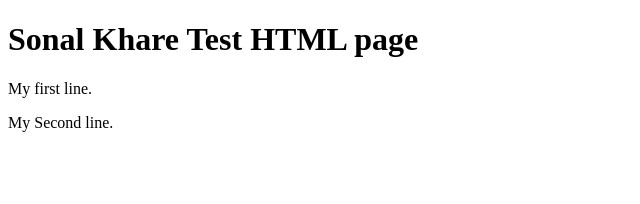
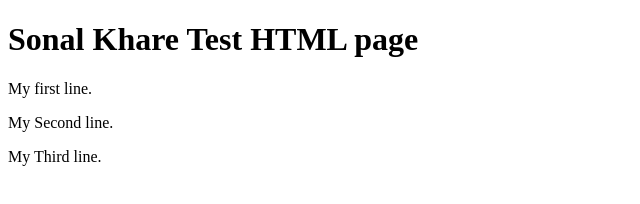
Before and after one commit to sonalbatch5/Assignment-on-Building-CI-CD-Pipeline-Tool, a plain HTML site: page index.html in a window 1280 px wide. Shown: the whole page, without its empty margins (0-640 px from the left). Drawn offline with Linux system fonts and the light colour scheme.

Commit message:
Update index.html
Addingt third line

```diff
--- a/index.html
+++ b/index.html
@@ -8,6 +8,7 @@
 <h1>Sonal Khare Test HTML page</h1>
 <p>My first line.</p>
 <p>My Second line.</p>
+<p>My Third line.</p>
 
 </body>
 </html>
```
